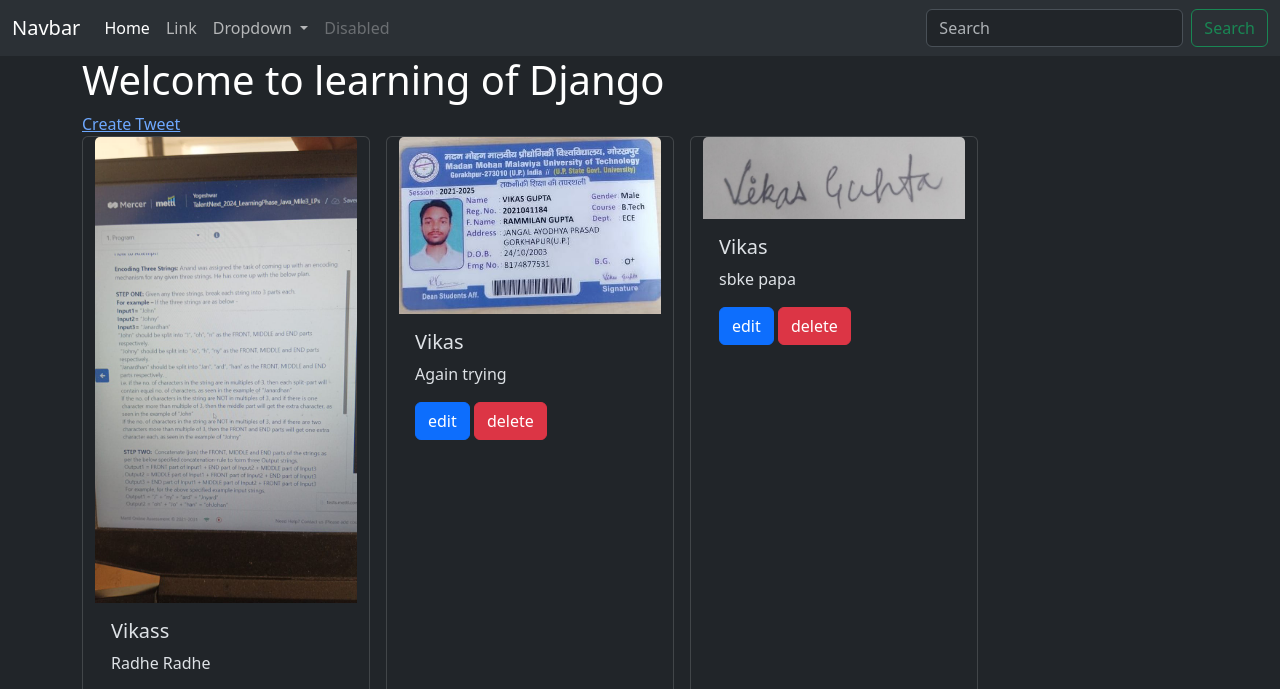
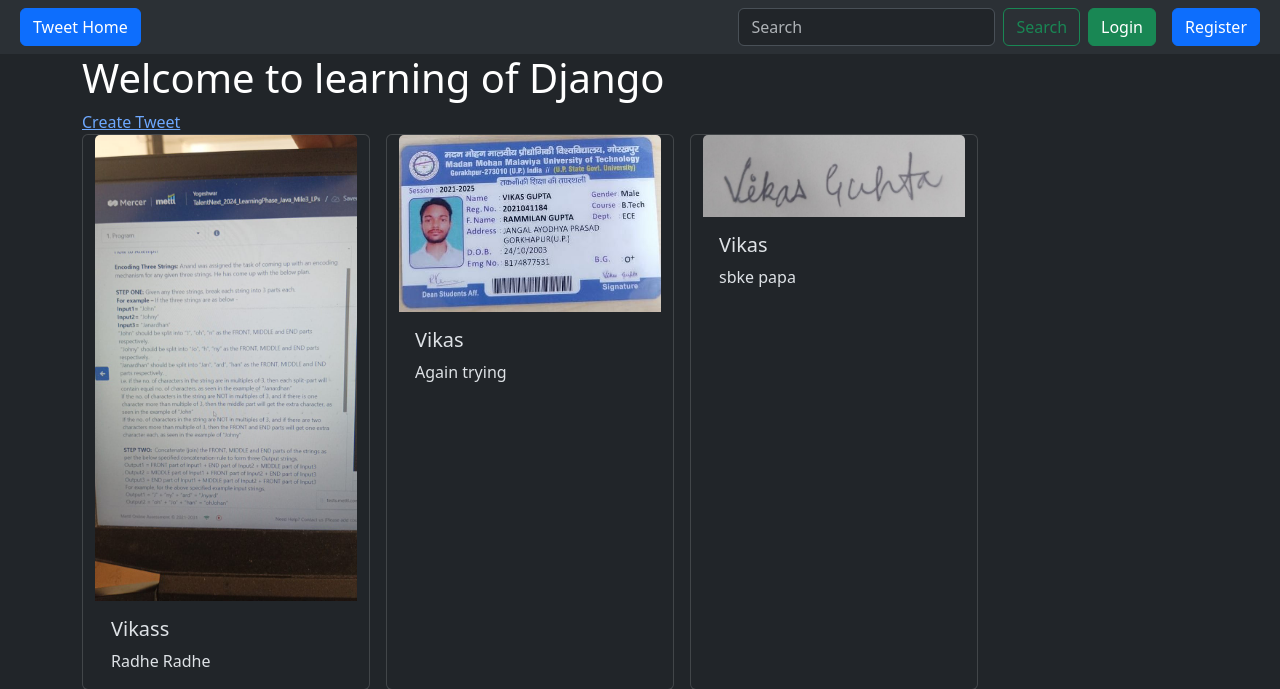
Before and after one commit to VikasGgit/Twitter_django, a Django app: page /tweet/ in a window 1280 px wide. Shown: the top 689 px of the page. Run offline with Django 5.2, Linux system fonts and the light colour scheme; data comes from the database, SQL or seed files in the repository; both versions use the stored data as it was after the commit.

Commit message:
login and protection added

```diff
--- a/OneDrive/Desktop/twitter app/twitter/templates/layout.html
+++ b/OneDrive/Desktop/twitter app/twitter/templates/layout.html
@@ -14,37 +14,38 @@
 <body class="bg-dark text-white" >
     <nav class="navbar navbar-expand-lg bg-body-tertiary">
         <div class="container-fluid">
-          <a class="navbar-brand" href="#">Navbar</a>
           <button class="navbar-toggler" type="button" data-bs-toggle="collapse" data-bs-target="#navbarSupportedContent" aria-controls="navbarSupportedContent" aria-expanded="false" aria-label="Toggle navigation">
             <span class="navbar-toggler-icon"></span>
           </button>
           <div class="collapse navbar-collapse" id="navbarSupportedContent">
             <ul class="navbar-nav me-auto mb-2 mb-lg-0">
               <li class="nav-item">
-                <a class="nav-link active" aria-current="page" href="#">Home</a>
+            <a href="{% url 'tweet_list' %}" class="btn btn-primary mx-2" >Tweet Home</a>
+
+
               </li>
-              <li class="nav-item">
+              {% comment %} <li class="nav-item">
                 <a class="nav-link" href="#">Link</a>
-              </li>
-              <li class="nav-item dropdown">
-                <a class="nav-link dropdown-toggle" href="#" role="button" data-bs-toggle="dropdown" aria-expanded="false">
-                  Dropdown
-                </a>
-                <ul class="dropdown-menu">
-                  <li><a class="dropdown-item" href="#">Action</a></li>
-                  <li><a class="dropdown-item" href="#">Another action</a></li>
-                  <li><hr class="dropdown-divider"></li>
-                  <li><a class="dropdown-item" href="#">Something else here</a></li>
-                </ul>
-              </li>
-              <li class="nav-item">
-                <a class="nav-link disabled" aria-disabled="true">Disabled</a>
-              </li>
+              </li> {% endcomment %}
+
+
             </ul>
             <form class="d-flex" role="search">
               <input class="form-control me-2" type="search" placeholder="Search" aria-label="Search">
               <button class="btn btn-outline-success" type="submit">Search</button>
             </form>
+
+            {% if user.is_authenticated %}
+            <form action="{% url 'logout' %}" method='post'>
+              {% csrf_token %}
+              <button class="btn btn-danger">Logout</button>
+            </form>
+            {% else %}
+            <a href="{% url 'login' %}" class="btn btn-success mx-2" >Login</a>
+            <a href="{% url 'register' %}" class="btn btn-primary mx-2" >Register</a>
+
+            {% endif %}
+
           </div>
         </div>
       </nav>
--- /dev/null
+++ b/OneDrive/Desktop/twitter app/twitter/templates/registration/logged_out.html
@@ -0,0 +1,5 @@
+{% extends "layout.html" %}
+
+{% block content %}
+<h2>Logout</h2>
+{% endblock %}
--- a/OneDrive/Desktop/twitter app/twitter/tweet/templates/tweet_list.html
+++ b/OneDrive/Desktop/twitter app/twitter/tweet/templates/tweet_list.html
@@ -17,8 +17,10 @@ tweet list
       <div class="card-body">
         <h5 class="card-title">{{tweet.user.username}}</h5>
         <p class="card-text">{{tweet.texts}}</p>
+        {% if tweet.user == user  %}
         <a href="{% url 'tweet_edit' tweet.id %}" class="btn btn-primary">edit</a>
         <a href="{% url 'tweet_delete' tweet.id %}" class="btn btn-danger">delete</a>
+        {% endif %}
       </div>
     </div>
 
--- a/OneDrive/Desktop/twitter app/twitter/tweet/urls.py
+++ b/OneDrive/Desktop/twitter app/twitter/tweet/urls.py
@@ -10,4 +10,5 @@ urlpatterns = [
     path('create/', views.tweet_create, name="tweet_create"),
     path('<int:tweet_id>/edit/', views.tweet_edit, name="tweet_edit"),
     path('<int:tweet_id>/delete/', views.tweet_delete, name="tweet_delete"),
+    path('register/', views.register, name="register"),
 ]
--- a/OneDrive/Desktop/twitter app/twitter/tweet/views.py
+++ b/OneDrive/Desktop/twitter app/twitter/tweet/views.py
@@ -1,6 +1,9 @@
 from django.shortcuts import render, redirect, get_object_or_404
 from .models import Tweet
 from .forms import TweetForm
+from .forms import UserRegistrationForm
+from django.contrib.auth.decorators import login_required
+from django.contrib.auth import login
 
 # Create your views here.
 
@@ -10,6 +13,8 @@ def index(request):
 def tweet_list(request):
     tweets=Tweet.objects.all().order_by('-created_at')
     return render(request, 'tweet_list.html' , {'tweets': tweets})
+
+@login_required
 def tweet_create(request):
     if request.method =="POST":
         form=TweetForm(request.POST, request.FILES)
@@ -23,6 +28,7 @@ def tweet_create(request):
         return render(request, 'tweet_form.html', {'form':form})
 
 
+@login_required
 def tweet_edit(request, tweet_id):
     tweet=get_object_or_404(Tweet, pk=tweet_id, user=request.user)
     if request.method == "POST":
@@ -37,9 +43,24 @@ def tweet_edit(request, tweet_id):
     return render (request, 'tweet_form.html', {'form':form})
 
 
+@login_required
 def tweet_delete(request, tweet_id):
     tweet=get_object_or_404(Tweet, pk=tweet_id, user=request.user)
     if request.method=="POST":
         tweet.delete()
         return redirect("tweet_list")
     return render(request, 'tweet_confirm_delete.html', {'tweet':tweet})
+
+
+def register(request):
+    if request.method=="POST":
+        form= UserRegistrationForm(request.POST)
+        if form.is_valid():
+            user=form.save(commit=False)
+            user.set_password=form.cleaned_data["password1"]
+            user.save()
+            login(request, user)
+            return redirect("tweet_list")
+    else:
+        form=UserRegistrationForm()
+    return render(request, 'registration/register.html', {'form':form})
--- a/OneDrive/Desktop/twitter app/twitter/twitter/settings.py
+++ b/OneDrive/Desktop/twitter app/twitter/twitter/settings.py
@@ -131,3 +131,8 @@ STATICFILES_DIRS = [os.path.join(BASE_DIR, 'static')]
 # Media files (Uploaded content)
 MEDIA_URL = '/media/'
 MEDIA_ROOT = os.path.join(BASE_DIR, 'media')
+
+LOGIN_URL = '/account/login'
+
+LOGIN_REDIRECT_URL = '/tweet/'
+LOGOUT_REDIRECT_URL ='/tweet/'
--- a/OneDrive/Desktop/twitter app/twitter/twitter/urls.py
+++ b/OneDrive/Desktop/twitter app/twitter/twitter/urls.py
@@ -18,8 +18,9 @@ from django.contrib import admin
 from django.urls import path, include
 from django.conf import settings
 from django.conf.urls.static import static
-
+from django.contrib.auth.urls import views as auth_views
 urlpatterns = [
     path('admin/', admin.site.urls),
-    path('tweet/', include('tweet.urls'))
+    path('tweet/', include('tweet.urls')),
+    path('account/', include('django.contrib.auth.urls'))
 ] +static(settings.MEDIA_URL, document_root=settings.MEDIA_ROOT)
```
Also changed, not shown: OneDrive/Desktop/twitter app/twitter/templates/registration/login.html (added, +13 -0 lines), OneDrive/Desktop/twitter app/twitter/templates/registration/register.html (added, +11 -0 lines), OneDrive/Desktop/twitter app/twitter/tweet/forms.py (+10 -0 lines), OneDrive/Desktop/twitter app/twitter/db.sqlite3, OneDrive/Desktop/twitter app/twitter/media/photos/ISro_inter_ID_Lk8As7y.jpg (added), OneDrive/Desktop/twitter app/twitter/media/photos/q1_fJdBipW.jpg (added).
